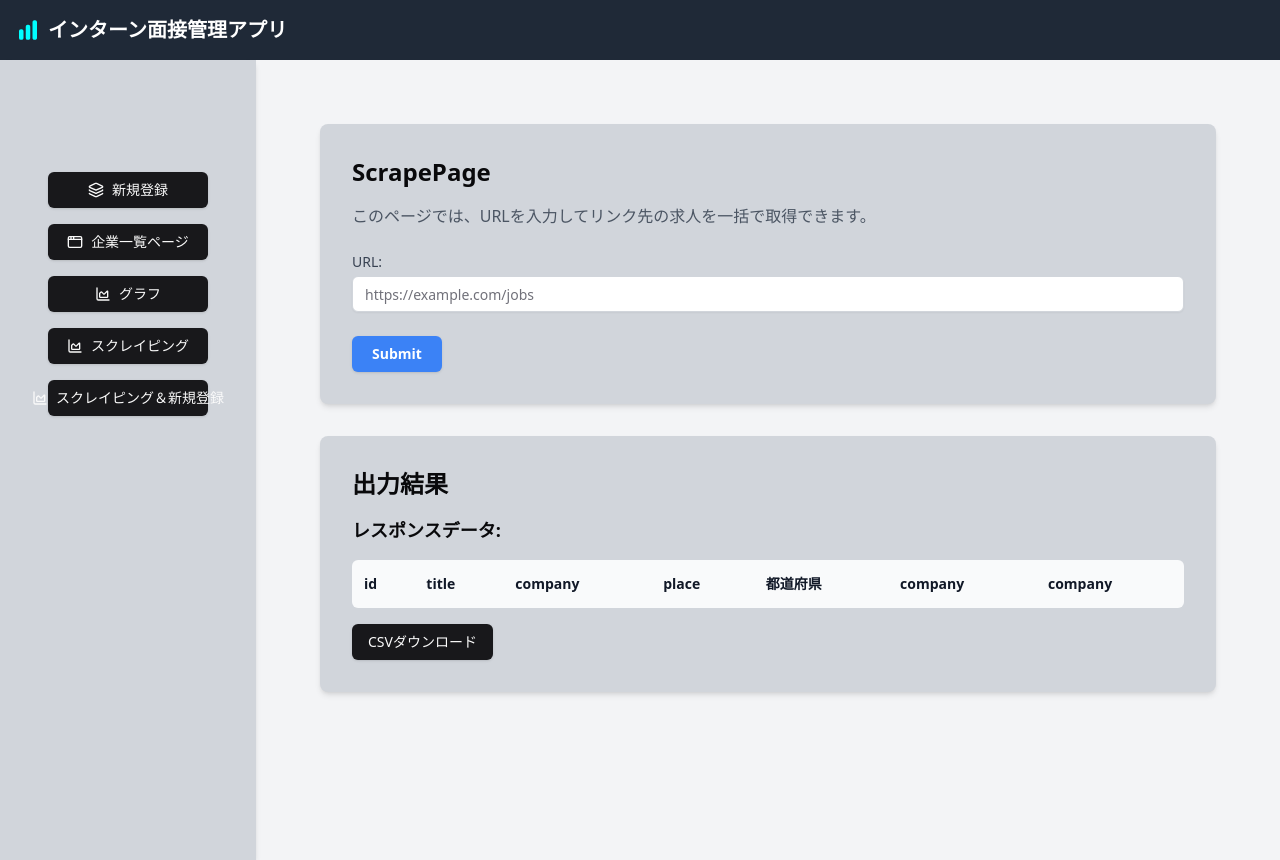
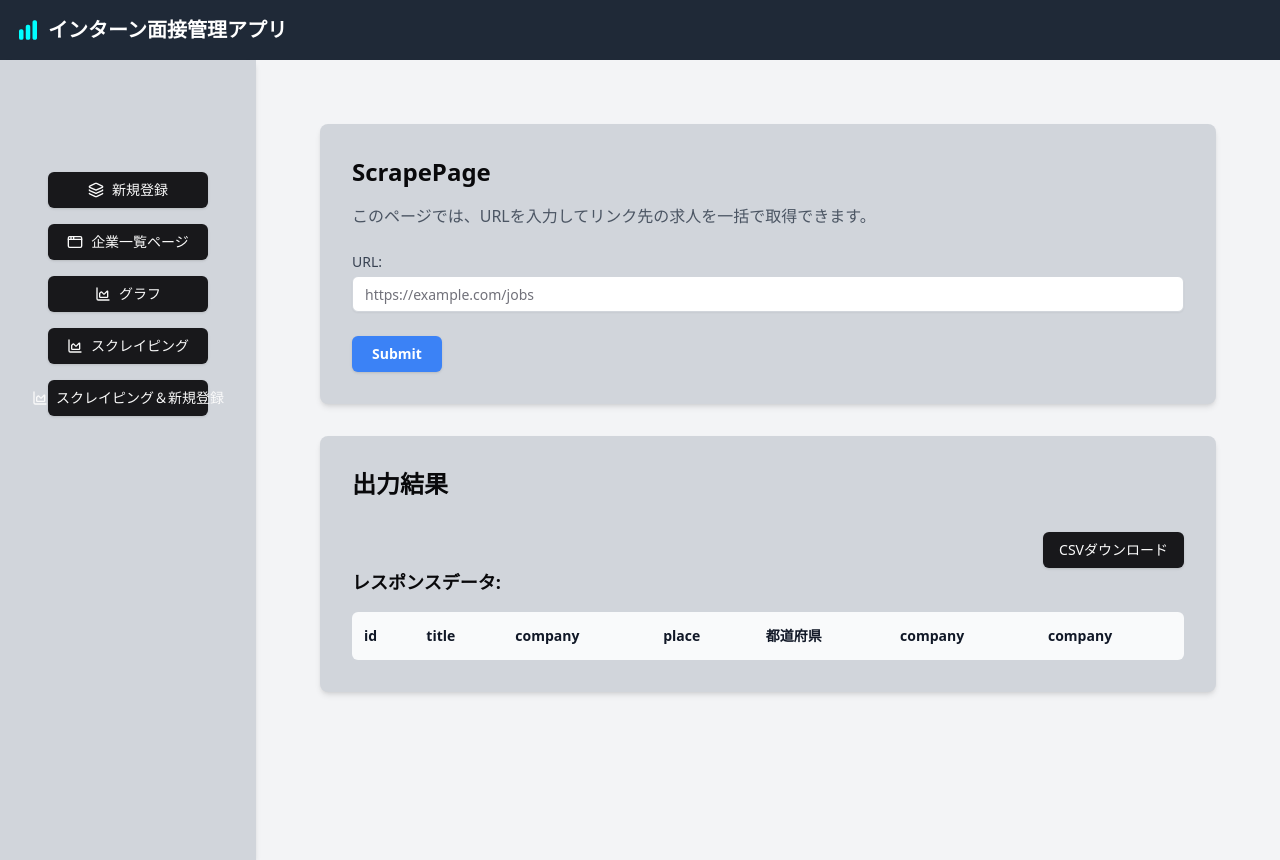
Before and after one commit to ajdjaiuoapooiad/next-port5-frontend-pageRouter, a Next.js app: page /scrape-posts in a window 1280 px wide. Built offline with nearby package versions, Linux system fonts and the light colour scheme.

Commit message:
CSV追加

```diff
--- a/src/pages/scrape-posts/index.tsx
+++ b/src/pages/scrape-posts/index.tsx
@@ -102,7 +102,14 @@ const ScrapePostsList = () => {
           <h1 className="text-2xl font-bold mb-4">出力結果</h1>
           {responseData && (
             <div>
+
+              <div className="flex justify-end"> {/* 追加: ボタンを右寄せにする */}
+                <Button onClick={handleDownloadCSV} className="mt-4">
+                  CSVダウンロード
+                </Button>
+              </div>
               <h2 className="text-lg font-semibold mb-4">レスポンスデータ:</h2>
+
 
               <div className="overflow-x-auto rounded-md">
                 <table className="min-w-full table-auto divide-y divide-gray-200">
@@ -190,7 +197,7 @@ const ScrapePostsList = () => {
                   </tbody>
                 </table>
               </div>
-              <Button onClick={handleDownloadCSV} className="mt-4">CSVダウンロード</Button>
+
             </div>
           )}
         </div>
```
